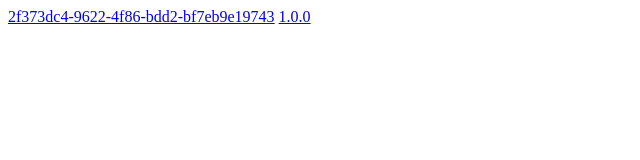
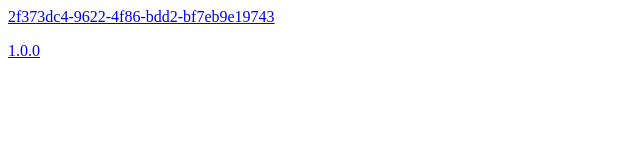
Before and after one commit to dkosteck/dkosteck.github.io, a plain HTML site: page sriov/multiple-vf-creation-with-mac-dpdk/index.html in a window 1280 px wide. Shown: the full height of the page, 0-640 px from the left. Drawn offline with Linux system fonts and the light colour scheme.

Commit message:
Adding line break

```diff
--- a/sriov/multiple-vf-creation-with-mac-dpdk/index.html
+++ b/sriov/multiple-vf-creation-with-mac-dpdk/index.html
@@ -1,2 +1,2 @@
-<a href="https://github.com/redhat-partner-solutions/rhel-sriov-test/tree/7feae26aaf16b51d52ffe9ac083664d20039acc6/sriov/tests/SR_IOV_MultipleVFCreation_withMAC_DPDK">2f373dc4-9622-4f86-bdd2-bf7eb9e19743</a>
-<a href="https://github.com/redhat-partner-solutions/rhel-sriov-test/tree/7feae26aaf16b51d52ffe9ac083664d20039acc6/sriov/tests/SR_IOV_MultipleVFCreation_withMAC_DPDK">1.0.0</a>
+<p><a href="https://github.com/redhat-partner-solutions/rhel-sriov-test/tree/7feae26aaf16b51d52ffe9ac083664d20039acc6/sriov/tests/SR_IOV_MultipleVFCreation_withMAC_DPDK">2f373dc4-9622-4f86-bdd2-bf7eb9e19743</a></p>
+<p><a href="https://github.com/redhat-partner-solutions/rhel-sriov-test/tree/7feae26aaf16b51d52ffe9ac083664d20039acc6/sriov/tests/SR_IOV_MultipleVFCreation_withMAC_DPDK">1.0.0</a></p>
```
